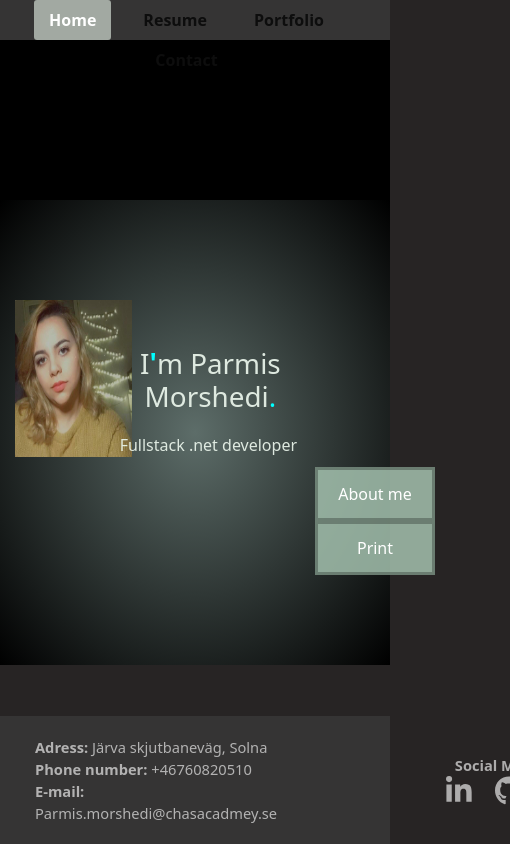
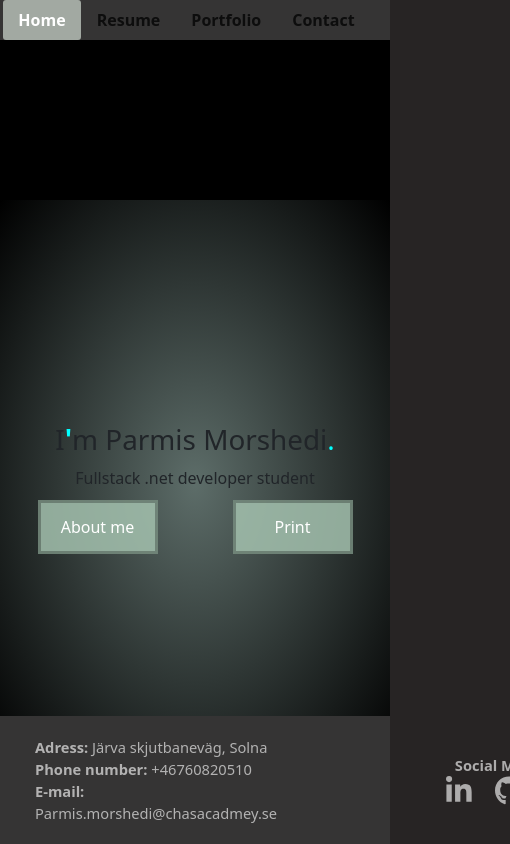
Before and after one commit to ParmisMorshedi/Dynamic-page, a React (Vite) app: page / in a window 390 px wide. Shown: the whole page, 510 px wide, since content can reach past the window. Built offline with nearby package versions, Linux system fonts and the light colour scheme.

Commit message:
Improved the style of the project

```diff
--- a/src/Components/Aboutme.jsx
+++ b/src/Components/Aboutme.jsx
@@ -3,7 +3,7 @@
 export default function Aboutme(){
     return(
         <>
-            <img src="src/assets/photos/pexels-oleksandr-p-1008000 copy.jpg" className ='picture'alt="Girl" />
+
             <div className="text">
                 <h1>About me:</h1>
                 <div className="box">
--- a/src/Components/Home.jsx
+++ b/src/Components/Home.jsx
@@ -19,11 +19,10 @@ export default function Home (){
                 </section>
                 <section id="Home">
                     <div className="Home-box">
-                        <img src="src/assets/photos/IMG_7293 2 copy.JPG" alt="Parmis photo" />
                         <div className="overlay" />
                         <div className="Home-desc">
                             <h1>I<strong><span>'</span></strong>m Parmis Morshedi<span>.</span></h1>
-                            <p>Fullstack .net developer</p>
+                            <p>Fullstack .net developer student</p>
                         </div>
                     </div>
                     <div className="btn-about">
--- a/src/Components/Resume.jsx
+++ b/src/Components/Resume.jsx
@@ -86,7 +86,7 @@ export default function Resume() {
                     <ul>
                         <li>
                             <span className="subject1">
-                        {" "}
+
                                 DATABASE
                                 <div className="div1" style={{ backgroundColor: "#0bf350" }}>
                                     <span className="percentage">70%</span>
@@ -127,6 +127,7 @@ export default function Resume() {
                         </li>
                     </ul>
                 </div>
+
                 </section>
         </div>
    );
--- a/src/Header.css
+++ b/src/Header.css
@@ -52,14 +52,15 @@ nav a.active {
     @media (max-width: 650px){
       nav ul{
         display: flex;
+        margin: 0;
+        padding: 0;
         justify-content: center;
-        align-items: center;
-        flex-wrap: wrap;
-        padding: 0;
+        list-style-type: none;
+      }
+      nav li{
+        margin:0 -8px ;
 
-    }
-      nav li{
-    margin: 0;
-    }
+      }
+
 
 }
--- a/src/Home.css
+++ b/src/Home.css
@@ -40,7 +40,7 @@
 /*Home section*/
 #Home {
   width:100%;
-  padding:100px 0;
+  padding:203PX 0 ;
   background:radial-gradient(#5d6d69, #000000);
   text-align: center;
   box-sizing: border-box;
@@ -51,23 +51,16 @@
 
   width: 100%;
   max-width: 1000px;
-  display:flex;
-  flex-wrap: wrap;
-  justify-content: space-around;
+  display: flex;
+  flex-direction: column;
+  align-items: center;
   margin: auto;
-  flex-basis: 48%;
   border-radius: 7px;
-  text-align: center;
   position: relative;
 
 
+}
 
-}
-.Home-box img{
-  width: 30%;
-
-  /* border-radius: 70px; */
-}
 .overlay{
   width: 100%;
   height: 100%;
@@ -85,13 +78,12 @@
 
 }
 .Home-desc{
-  width: 50%;
-  transform: translateX(-27%);
-  transition: 0.9s;
-  margin-right:20px;
-  margin-top: 12%;
-  color: rgba(233, 244, 235, 0.928);
+  width: 100%;
+  max-width: 500px;
+  text-align: center;
+  margin-top: 20px;
 }
+
 
 .Home-box span {
   color: rgb(0, 255, 255);
@@ -99,81 +91,27 @@
 
 
 .Home-box p {
-  margin-top: 10%;
-
-}
-
-@media (max-width: 650px){
-
-  .Home-desc p {
-      margin-left: 3px;
-
-  }
-  .Home-desc h1{
-      margin-left: 10px;
-  }
+  margin-top: 10PX ;
+  justify-content: center;
 
 
 }
 
-
-/*button*/
-
-.btn-about{
-  margin-left: 370px;
+/* button */
+.btn-about, .btn-print {
+  margin: 10px 0;
+  text-align: center;
+  width: 100%;
 }
 
-.btn-about a{
+.btn-about a, .btn-print a {
   width: 120px;
   position: relative;
   text-decoration: none;
   display: inline-block;
   margin: 0 10px;
   padding: 12px 0;
-  top:10px;
-  right: 65px;
-  color:rgb(255, 255, 255);
-  border: 3px solid rgba(0, 0, 0, 0.262);
-  cursor: pointer;
-  background-color: rgba(166, 196, 177, 0.832);
-  transition: 1s;
-   z-index: 1;
-
-
-}
-.btn-about a span{
-  width:0;
-  height: 100%;
-  position: absolute;
-  top:0;
-  left: 0;
-  background: rgba(102, 110, 102, 0.558);
-  z-index: -1;
-  transition: 0.5s;
-
-}
-
-.btn-about a:hover span{
-  width: 100%;
-}
-.btn-about a:hover{
-  background-color: rgb(255, 255, 255);
-}
-
-button{
-  all: initial;   /*reset all properties to their initial values*/
-  color: white;
-
-}
-
-.btn-print {
-
-  width: 120px;
-  position: relative;
-  display: inline-block;
-  padding: 12px 0;
-  right: 5px;
-  bottom: 38px;
+  color: rgb(255, 255, 255);
   border: 3px solid rgba(0, 0, 0, 0.262);
   cursor: pointer;
   background-color: rgba(166, 196, 177, 0.832);
@@ -181,7 +119,7 @@ button{
   z-index: 1;
 }
 
-.btn-print span {
+.btn-about a span, .btn-print a span {
   width: 0;
   height: 100%;
   position: absolute;
@@ -192,23 +130,59 @@ button{
   transition: 0.5s;
 }
 
-.btn-print:hover span {
+.btn-about a:hover span, .btn-print a:hover span {
   width: 100%;
 }
 
-.btn-print:hover {
+.btn-about a:hover, .btn-print a:hover {
   background-color: rgb(255, 255, 255);
 }
 
-@media (max-width: 650px){
+button {
+  all: initial;
+  color: white;
+}
+
+@media (max-width: 650px) {
+  #Home {
+    display: flex;
+    flex-direction: column;
+    align-items: center;
+  }
+
+  .Home-desc {
+    width: 100%;
+    max-width: 500px;
+    text-align: center;
+  }
+
+  .btn-about, .btn-print {
+    margin: 10px 0;
+    text-align: center;
+    display: flex;
+    justify-content: center;
+    width: 100%;
+  }
+
+  .btn-about a, .btn-print a {
+    margin: 0 auto;
+  }
+
+  #Home h1 {
+    text-align: center;
+    margin-bottom: 10px;
+  }
+
+  #Home p {
+    text-align: center;
+    margin: 0 auto;
+  }
 
   .Home-desc p {
-      margin-left: 3px;
-
-  }
-  .Home-desc h1{
-      margin-left: 10px;
+    margin: 0 auto;
   }
 
-
+  .Home-desc h1 {
+    margin: 0 auto;
+  }
 }
```
Also changed, not shown: src/assets/photos/IMG_7293 2 copy.JPG (deleted), src/assets/photos/pexels-oleksandr-p-1008000 copy.jpg (deleted). Lines whose indentation alone changed are shown as unchanged.
